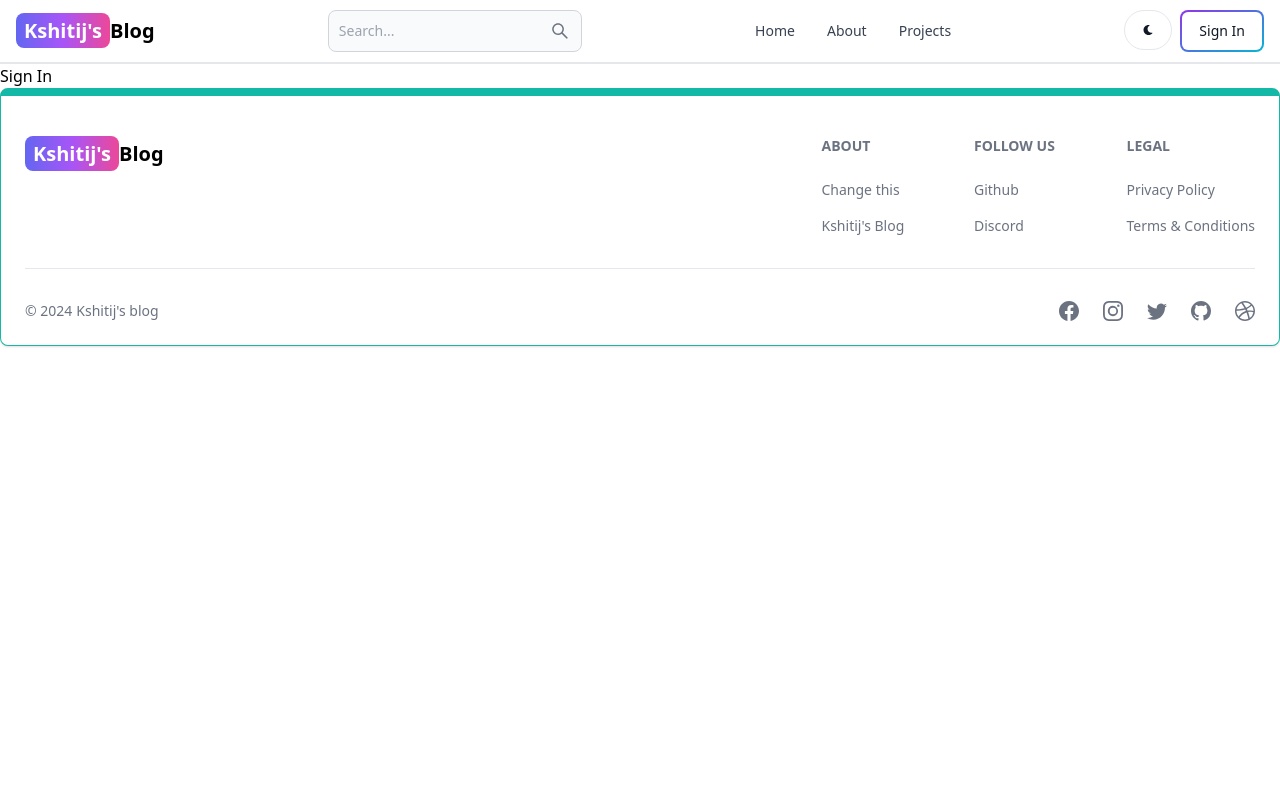
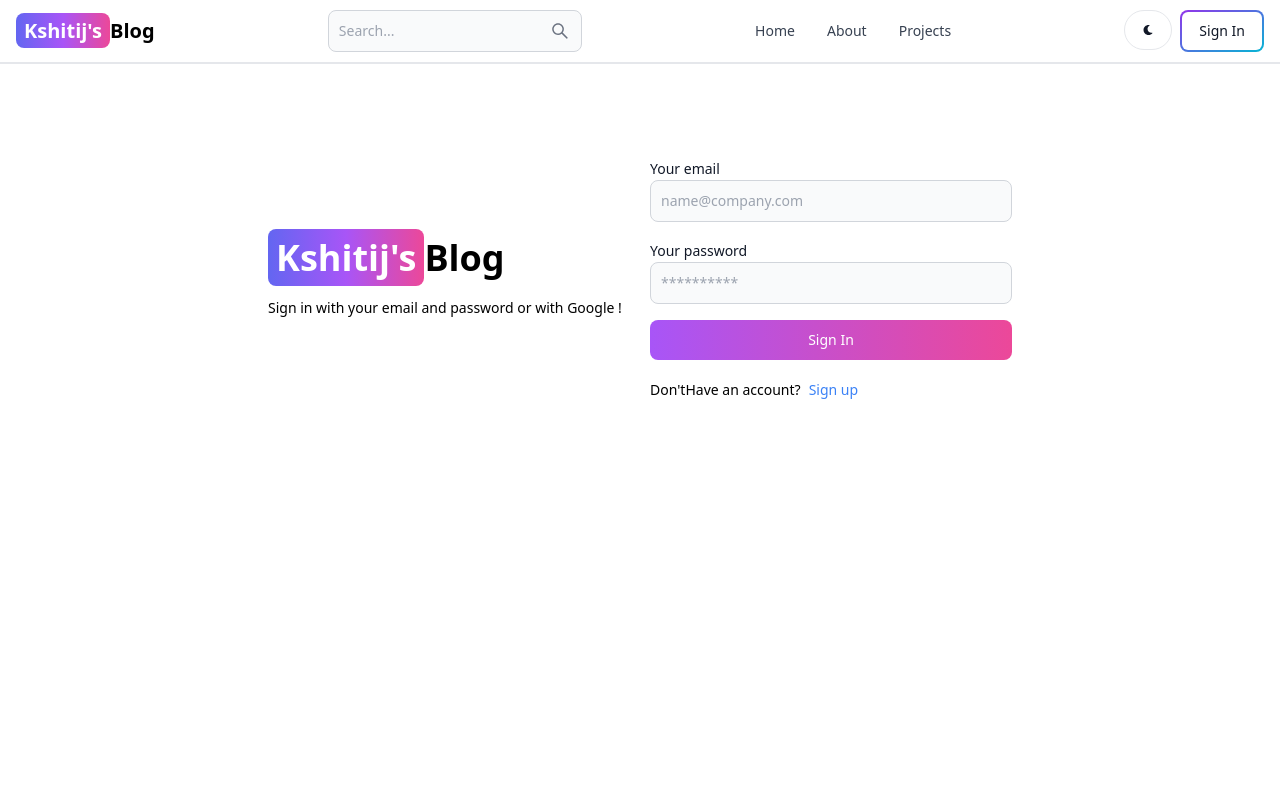
Before and after one commit to kchat3103/mern-blog, a React (Vite) app in the folder client/: page /sign-in in a window 1280 px wide. Shown: the top 800 px of the page. Built offline with nearby package versions, Linux system fonts and the light colour scheme.

Commit message:
complete signin page functionality

```diff
--- a/client/src/pages/SignIn.jsx
+++ b/client/src/pages/SignIn.jsx
@@ -1,7 +1,96 @@
+import { Alert, Button, Label, Spinner, TextInput } from 'flowbite-react';
+import { useState } from 'react';
+import { Link, useNavigate } from 'react-router-dom';
+
 export default function SignIn() {
+  const [formData, setFormData] = useState({}); //state represents internal data of a component
+  const [errorMessage, setErrorMessage] = useState(null);
+  const [loading, setLoading] = useState(false);
+  const navigate = useNavigate();
+  const handleChange = (e) =>{ //used for tracking input changes
+    setFormData({...formData, [e.target.id]:e.target.value.trim() }); // ... is used to to update state while preserving the existing state.
+  };
+  const handleSubmit = async (e) =>{ //async because we are submitting to database which may take time
+    e.preventDefault(); // to prevent default behaviour of page refresh on submission
+    if(!formData.email || !formData.password){
+      return setErrorMessage('Please fill out all the fields.');
+    }
+    try {
+      setLoading(true);
+      setErrorMessage(null);
+      //for submitting application
+      const res = await fetch('/api/auth/signin',{
+        method: 'POST',
+        headers: {'Content-Type':'application/json'}, //content should be JSON
+        body: JSON.stringify(formData) // cannot send JSON directly, so convert it into string
+      });
+      const data = await res.json(); //convert the data recieved into json and use it
+      if(data.success===false){
+        return setErrorMessage(data.message);
+      }
+      setLoading(false);
+      if(res.ok){
+        navigate('/');
+      }
+    } catch (error) {
+      setErrorMessage(error.message);
+      setLoading(false);
+    }
+  };
   return (
-    <div>
-      Sign In
+    <div className='min-h-screen mt-20'>
+      <div className='flex p-3 max-w-3xl mx-auto flex-col md:flex-row md:items-center gap-5'>
+        {/* left */}
+        <div className='flex-1'>
+          <Link to='/' className='font-bold dark:text-white text-4xl'>
+            <span className='px-2 py-1 bg-gradient-to-r from-indigo-500 via-purple-500 to-pink-500 rounded-lg text-white'>
+              Kshitij&apos;s
+            </span>
+            Blog
+          </Link>
+          <p className='text-sm mt-5'>
+            Sign in with your email and password
+            or with Google !
+          </p>
+        </div>
+        {/* right */}
+
+        <div className='flex-1'>
+          <form className='flex flex-col gap-4' onSubmit={handleSubmit}>
+            <div>
+              <Label value='Your email' />
+              <TextInput type='email' placeholder='name@company.com' id='email' onChange={handleChange}/>
+            </div>
+            <div>
+              <Label value='Your password' />
+              <TextInput type='password' placeholder='**********' id='password' onChange={handleChange}/>
+            </div>
+            <Button gradientDuoTone='purpleToPink' type='submit' disabled={loading}>
+              {
+                loading?(
+                  <>
+                    <Spinner size = 'sm'/>
+                    <span className='pl-3'>Loading...</span>
+                  </>
+                ) : 'Sign In'
+              }
+            </Button>
+          </form>
+          <div className="flex gap-2 text-sm mt-5">
+            <span>Don&apos;tHave an account?</span>
+            <Link to='/sign-up' className='text-blue-500'>
+              Sign up
+            </Link>
+          </div>
+          {
+            errorMessage &&(
+              <Alert className='mt-5' color='failure'>
+                {errorMessage}
+              </Alert>
+            )
+          }
+        </div>
+      </div>
     </div>
-  )
+  );
 }
```
